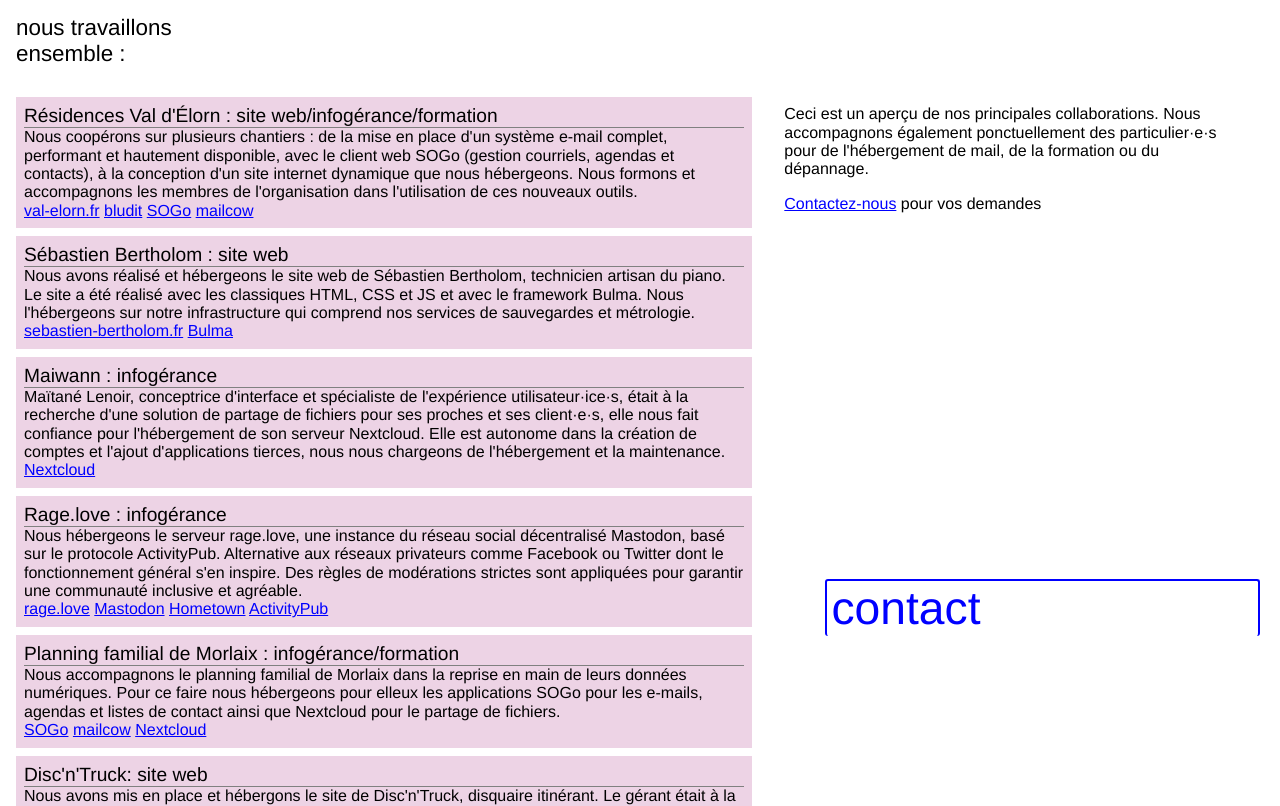
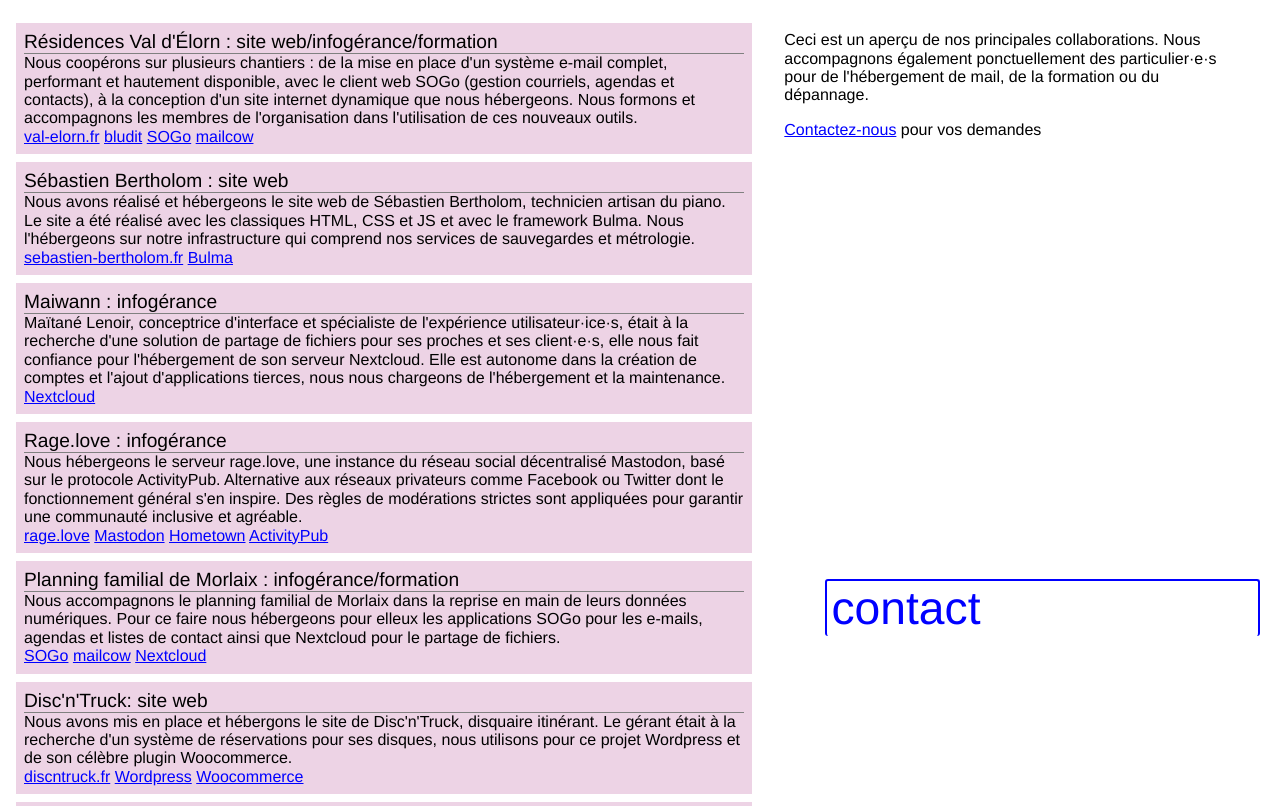
Before and after one commit to clic2000/clic2000.fr, a plain HTML site: page references-2.html in a window 1280 px wide. Shown: the part 166-972 px from the top of the page. Drawn offline with Linux system fonts and the light colour scheme.

Commit message:
remove useless introduction paragraph

```diff
--- a/references-2.html
+++ b/references-2.html
@@ -23,10 +23,6 @@
 	    </nav>
 	    <div class="head-ref">
 		<h1>Références</h1>
-		<p>
-		    nous travaillons<br>
-		    ensemble :
-		</p>
 	    </div>
 	    <div class="ref-flex">
 		<div class="ref-left">
```
Also changed, not shown: references.html (+0 -4 lines).
